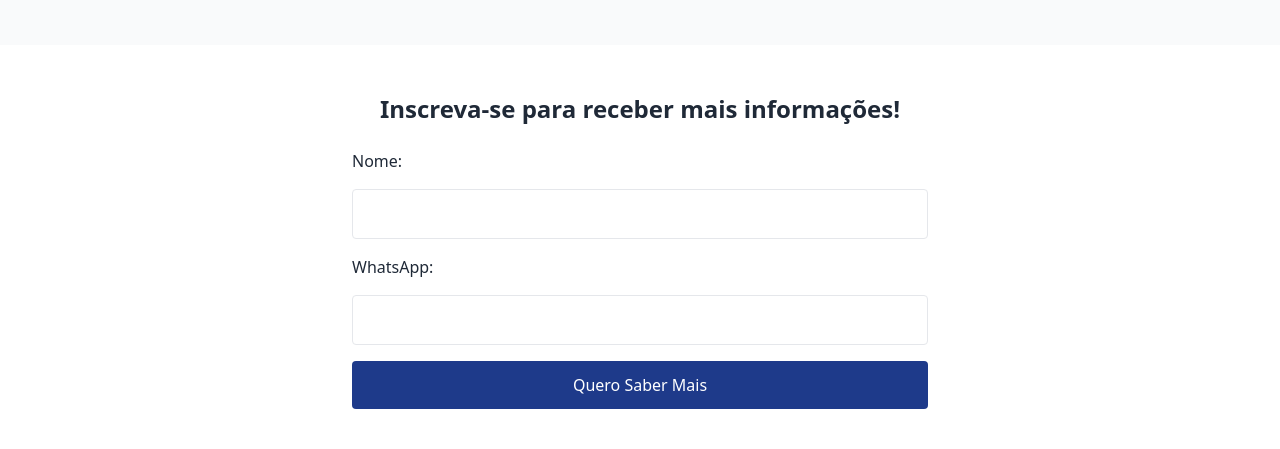
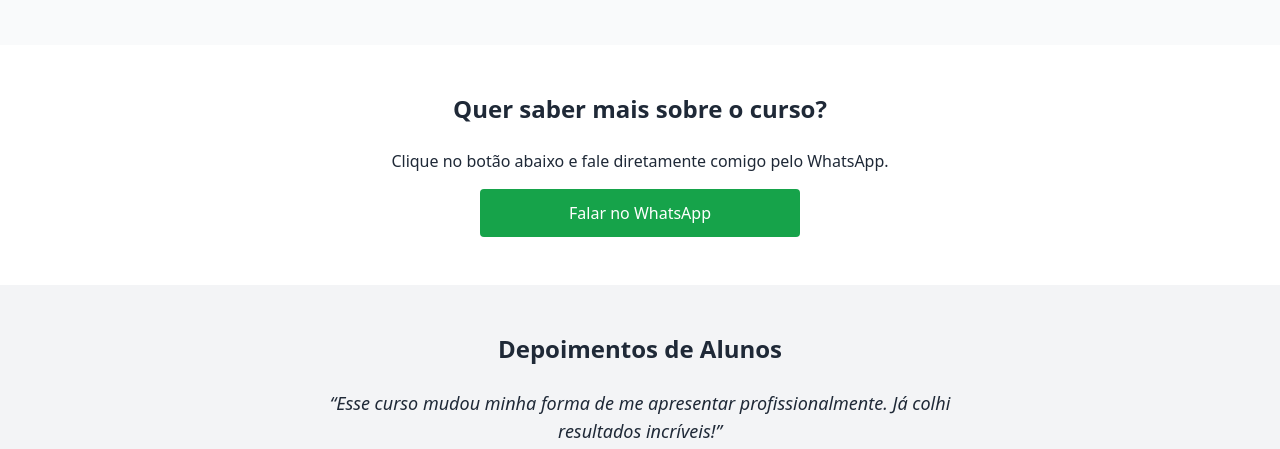
Before and after one commit to lucasguisou/marketingpesoal, a plain HTML site: page index.html in a window 1280 px wide. Shown: the part 351-800 px from the top of the page. Drawn offline with nearby package versions, Linux system fonts and the light colour scheme.

Commit message:
Update index.html

```diff
--- a/index.html
+++ b/index.html
@@ -33,23 +33,18 @@
     </div>
   </section>
 
-  <!-- FORMULÁRIO COM ENVIO DIRETO -->
-  <section class="bg-white py-12 px-4">
-    <h2 class="text-2xl text-center font-bold mb-6">Inscreva-se para receber mais informações!</h2>
-    <form action="https://script.google.com/macros/s/AKfycbwt91a554ieE-9d-unp7kW5HPy_gWbJd76rGgk5laGwhevk-ZukfGcUdxvkkj0Q-gnq/exec" method="post" class="max-w-xl mx-auto grid gap-4">
-      <label for="name" class="text-left">Nome:</label>
-      <input type="text" id="name" name="name" required class="border p-3 rounded">
-
-      <label for="whatsapp" class="text-left">WhatsApp:</label>
-      <input type="text" id="whatsapp" name="whatsapp" required class="border p-3 rounded">
-
-      <button type="submit" class="bg-blue-900 text-white p-3 rounded hover:bg-blue-800">
-        Quero Saber Mais
-      </button>
-    </form>
+  <!-- WHATSAPP CTA -->
+  <section class="bg-white py-12 px-4 text-center">
+    <h2 class="text-2xl font-bold mb-6">Quer saber mais sobre o curso?</h2>
+    <p class="mb-4">Clique no botão abaixo e fale diretamente comigo pelo WhatsApp.</p>
+    <a href="https://wa.me/5512991674486?text=Ol%C3%A1!%20Tenho%20interesse%20no%20curso%20de%20Marketing%20Pessoal%20e%20gostaria%20de%20receber%20mais%20informa%C3%A7%C3%B5es."
+       target="_blank"
+       class="bg-green-600 text-white px-6 py-3 rounded text-center block max-w-xs mx-auto hover:bg-green-700">
+      Falar no WhatsApp
+    </a>
   </section>
 
-  <!-- CARROSSEL DE DEPOIMENTOS -->
+  <!-- DEPOIMENTOS -->
   <section class="py-12 px-4 bg-gray-100">
     <h2 class="text-2xl font-bold text-center mb-6">Depoimentos de Alunos</h2>
     <div class="max-w-2xl mx-auto">
@@ -79,7 +74,7 @@
     </div>
   </section>
 
-  <!-- SCRIPT DO CARROSSEL -->
+  <!-- SCRIPTS -->
   <script>
     const depoimentos = [
       {
@@ -108,6 +103,5 @@
       }, 500);
     }, 6000);
   </script>
-
 </body>
 </html>
```
